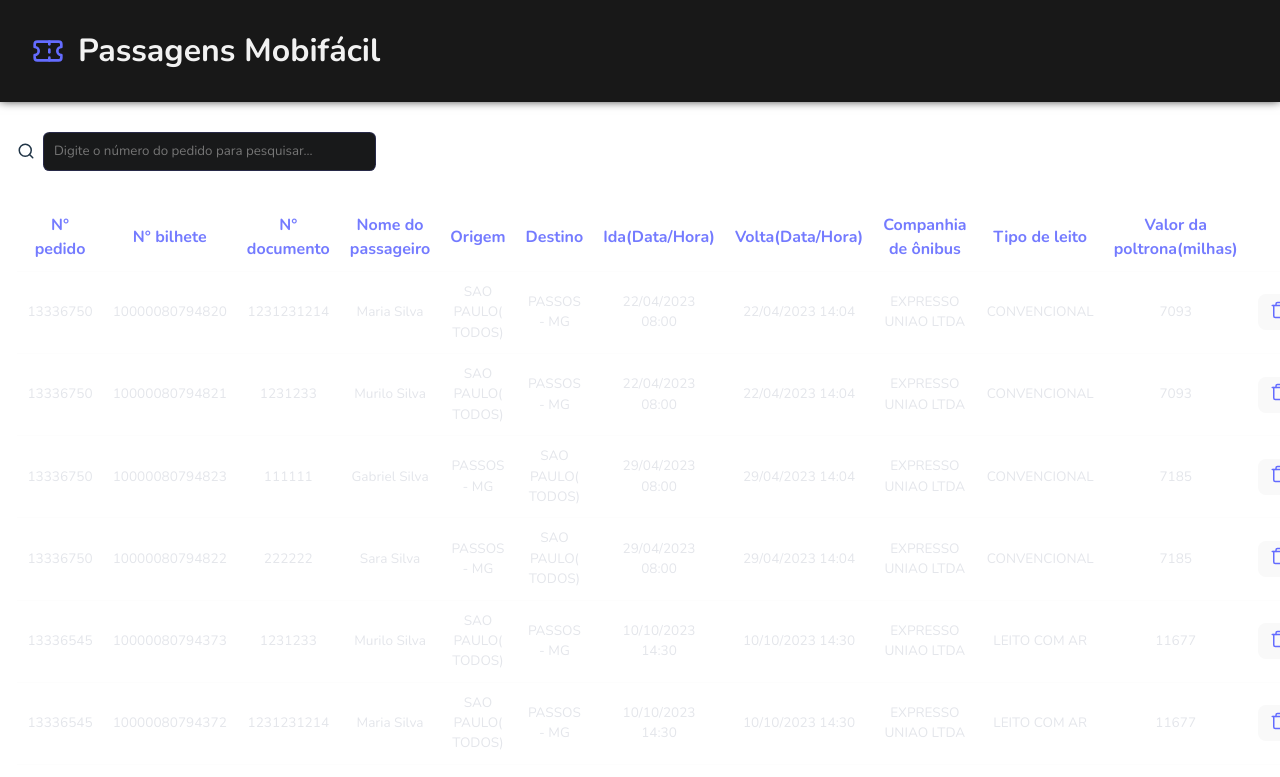
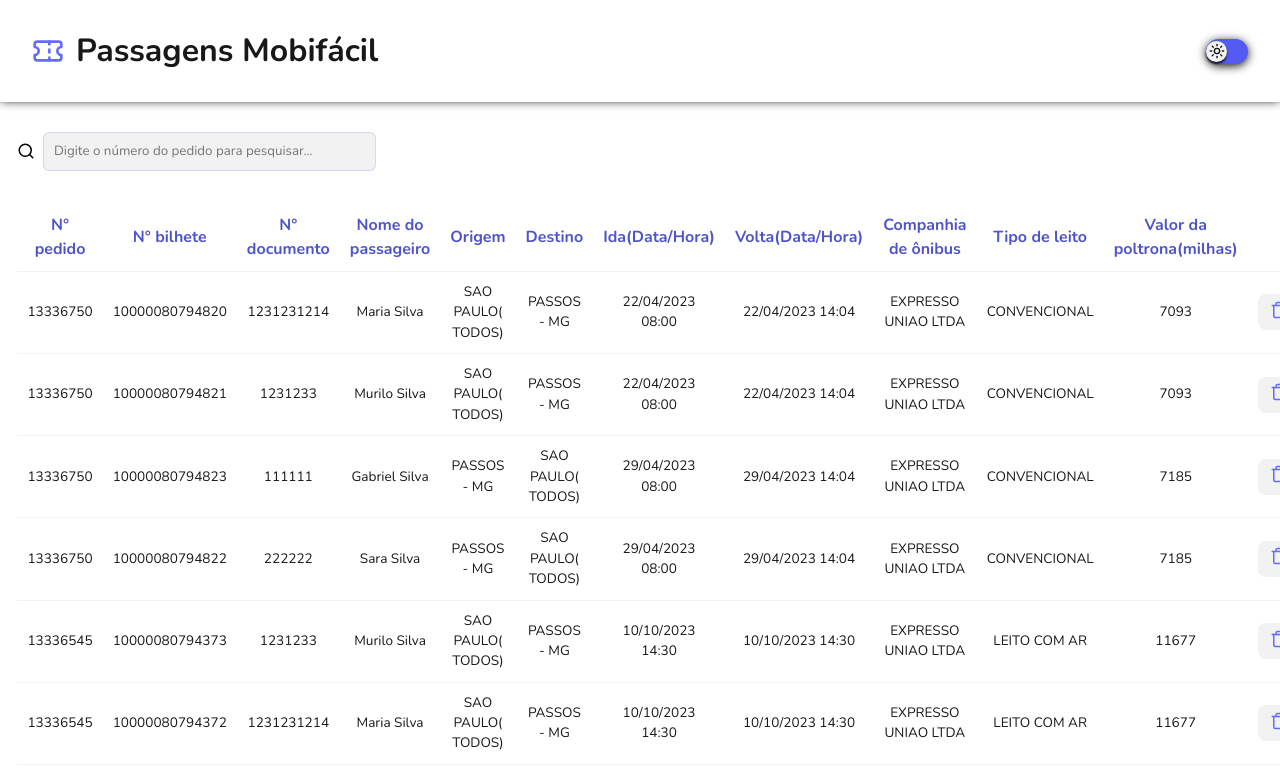
Before and after one commit to vanymartins2/passagens-mobifacil, a React (Vite) app: page / in a window 1280 px wide. Shown: the top 777 px of the page. Built offline with nearby package versions, Linux system fonts and the light colour scheme; data requests are answered from the project's data file; the HTML template or start-up script is replaced by a standard one.

Commit message:
added: css variables for dark theme implementation

```diff
--- a/package.json
+++ b/package.json
@@ -12,6 +12,7 @@
   },
   "dependencies": {
     "@radix-ui/react-alert-dialog": "^1.0.5",
+    "@radix-ui/react-switch": "^1.0.3",
     "axios": "^1.5.1",
     "json-server": "^0.17.4",
     "lucide-react": "^0.284.0",
--- a/src/components/Header.tsx
+++ b/src/components/Header.tsx
@@ -1,24 +1,36 @@
-import { Ticket } from 'lucide-react'
+import { Moon, Sun, Ticket } from 'lucide-react'
+import * as Switch from '@radix-ui/react-switch'
+import { useEffect, useState } from 'react'
 
 export function Header() {
+  const [theme, setTheme] = useState('light')
+
+  function toggleTheme() {
+    setTheme(theme === 'light' ? 'dark' : 'light')
+  }
+
+  useEffect(() => {
+    document.documentElement.setAttribute('data-theme', theme)
+  }, [theme])
+
   return (
-    <header style={styles.container}>
-      <Ticket size="32" color="#646cff" />
-      <h1 style={styles.title}>Passagens Mobifácil</h1>
+    <header id="header">
+      <div style={{ display: 'flex', alignItems: 'center', gap: 12 }}>
+        <Ticket size="32" color="#646cff" />
+        <h1 style={{ fontSize: '2rem' }}>Passagens Mobifácil</h1>
+      </div>
+
+      <div style={{ display: 'flex', alignItems: 'center' }}>
+        <Switch.Root id="switchRoot" onClick={toggleTheme}>
+          <Switch.Thumb id="switchThumb">
+            {theme === 'light' ? (
+              <Sun size={16} color="#121212" />
+            ) : (
+              <Moon size={16} color="#121212" />
+            )}
+          </Switch.Thumb>
+        </Switch.Root>
+      </div>
     </header>
   )
 }
-
-const styles = {
-  container: {
-    padding: '12px 32px',
-    display: 'flex',
-    alignItems: 'center',
-    gap: '14px',
-    backgroundColor: '#181818',
-    boxShadow: '0 -2px 10px rgba(0, 0, 0, 1)',
-  },
-  title: {
-    fontSize: '2rem',
-  },
-}
--- a/src/components/Input.tsx
+++ b/src/components/Input.tsx
@@ -14,16 +14,7 @@ export function Input({ ...rest }: InputProps) {
       }}
     >
       <Search size={18} />
-      <input
-        style={{
-          width: '25%',
-          padding: '0.6rem',
-          borderRadius: '0.4rem',
-          backgroundColor: '#18191A',
-          border: '1px solid rgba(100, 108, 255, 0.2)',
-        }}
-        {...rest}
-      />
+      <input id="input" {...rest} />
     </div>
   )
 }
--- a/src/components/List.tsx
+++ b/src/components/List.tsx
@@ -24,7 +24,7 @@ export function List({ tickets, isLoading, saveRemovedTicket }: ListProps) {
   return (
     <table cellSpacing={0} cellPadding={10} style={{ textAlign: 'center' }}>
       <tbody>
-        <tr style={styles.tableHeader}>
+        <tr id="tableHeader" style={{ fontSize: '1rem' }}>
           <th>N° pedido</th>
           <th>N° bilhete</th>
           <th>N° documento</th>
@@ -69,10 +69,3 @@ export function List({ tickets, isLoading, saveRemovedTicket }: ListProps) {
     </table>
   )
 }
-
-const styles = {
-  tableHeader: {
-    color: '#747bff',
-    fontSize: '1rem',
-  },
-}
--- a/src/components/ListItem.tsx
+++ b/src/components/ListItem.tsx
@@ -19,7 +19,7 @@ export interface ListItemProps {
 export function ListItem(props: ListItemProps) {
   return (
     <>
-      <tr style={{ color: '#e4e6eb', fontSize: '0.85rem' }}>
+      <tr id="listItemText" style={{ fontSize: '0.85rem' }}>
         <td>{props.orderId}</td>
         <td>{props.ticketNumber}</td>
         <td>{props.documentNumber}</td>
--- a/src/components/Modal.tsx
+++ b/src/components/Modal.tsx
@@ -17,26 +17,9 @@ export function Modal({ ticketId, tickets, updateList }: ModalProps) {
 
   return (
     <AlertDialog.Portal>
-      <AlertDialog.Overlay
-        style={{
-          position: 'fixed',
-          backgroundColor: '#000',
-          opacity: 0.6,
-          inset: 0,
-        }}
-      />
-      <AlertDialog.Content
-        style={{
-          position: 'fixed',
-          top: '50%',
-          left: '50%',
-          transform: 'translateX(-50%) translateY(-50%)',
-          backgroundColor: '#18191A',
-          padding: '1.5rem',
-          borderRadius: '0.5rem',
-        }}
-      >
-        <AlertDialog.Title>Cancelar Viagem</AlertDialog.Title>
+      <AlertDialog.Overlay id="modalOverlay" />
+      <AlertDialog.Content id="modalContent">
+        <AlertDialog.Title id="modalTitle">Cancelar Viagem</AlertDialog.Title>
         <AlertDialog.Description>
           Você tem certeza que deseja cancelar esta viagem?
         </AlertDialog.Description>
--- a/src/styles/index.css
+++ b/src/styles/index.css
@@ -1,12 +1,24 @@
 :root {
+  --primaryTextColor: #000000;
+  --primaryTitleColor: #181818;
+  --primaryBackgroundColor: #ffffff;
+  --primaryButtonBackgroundColor: #f2f2f2;
+  --primaryInputBackgroundColor: #f2f2f2;
+  --primaryInputTextColor: #181818;
+  --primaryBaseColor: #4f55c9;
+  --secondaryBaseColor: #646cff;
+  --listItemText: #181818;
+  --borderListColor: #f2f2f2;
+  --modalOverlayColor: #181818;
+  --modalContentBackground: #ffffff;
+  --modalTitleColor: #181818;
   font-family: Nunito, Inter, system-ui, Avenir, Helvetica, Arial, sans-serif;
   line-height: 1.5;
   font-weight: 400;
 
   color-scheme: light dark;
-  color: rgba(255, 255, 255, 0.87);
-  background-color: #121212;
-
+  color: var(--primaryTextColor);
+  background-color: var(--primaryBackgroundColor);
   font-synthesis: none;
   text-rendering: optimizeLegibility;
   -webkit-font-smoothing: antialiased;
@@ -17,6 +29,53 @@
 #root {
   width: 100%;
   margin: 0 auto;
+}
+
+#header {
+  padding: 12px 32px;
+  display: flex;
+  align-items: center;
+  justify-content: space-between;
+  gap: 14px;
+  background-color: var(--primaryBackgroundColor);
+  box-shadow: 0 -2px 10px rgba(0, 0, 0, 1);
+}
+
+#input {
+  width: 25%;
+  padding: 0.6rem;
+  border-radius: 0.4rem;
+  background-color: var(--primaryInputBackgroundColor);
+  border: 1px solid rgba(100, 108, 255, 0.2);
+}
+
+#tableHeader {
+  color: var(--primaryBaseColor);
+}
+
+#listItemText {
+  color: var(--listItemText);
+}
+
+#modalOverlay {
+  position: fixed;
+  background-color: var(--modalOverlayColor);
+  opacity: 0.6;
+  inset: 0;
+}
+
+#modalContent {
+  position: fixed;
+  top: 50%;
+  left: 50%;
+  transform: translateX(-50%) translateY(-50%);
+  background-color: var(--modalContentBackground);
+  padding: 1.5rem;
+  border-radius: 0.5rem;
+}
+
+#modalTitle {
+  color: var(--modalTitleColor);
 }
 
 #danger {
@@ -36,13 +95,34 @@
   color: #535bf2;
 }
 
-a {
-  font-weight: 500;
-  color: #646cff;
-  text-decoration: inherit;
+#switchRoot {
+  all: unset;
+  width: 42px;
+  height: 25px;
+  background-color: #535bf2;
+  border-radius: 9999px;
+  position: relative;
+  box-shadow: 0 2px 10px #121212;
 }
-a:hover {
-  color: #535bf2;
+
+#switchRoot[data-state='checked'] {
+  background-color: #181818;
+}
+
+#switchThumb {
+  display: flex;
+  justify-content: center;
+  align-items: center;
+  width: 21px;
+  height: 21px;
+  background-color: #f2f2f2;
+  transition: transform 100ms;
+  border-radius: 9999px;
+  box-shadow: 0 2px 2px #121212;
+}
+
+#switchThumb[data-state='checked'] {
+  transform: translateX(19px);
 }
 
 body {
@@ -55,17 +135,18 @@ body {
 h1 {
   font-size: 3.2em;
   line-height: 1.1;
-  color: #f2f2f2;
+  color: var(--primaryTitleColor);
 }
 
 th,
 td {
-  border-bottom: 1px solid rgba(242, 242, 242, 0.2);
+  border-bottom: 1px solid var(--borderListColor);
 }
 
 input {
   border: none;
   font-family: Nunito, Inter, system-ui, Avenir, Helvetica, Arial, sans-serif;
+  color: var(--primaryInputTextColor);
 }
 
 input:focus,
@@ -81,7 +162,8 @@ button {
   font-size: 1em;
   font-weight: 500;
   font-family: inherit;
-  background-color: #222222;
+  color: var(--primaryTextColor);
+  background-color: var(--primaryButtonBackgroundColor);
   cursor: pointer;
   transition: border-color 0.25s;
   outline: none;
@@ -94,15 +176,17 @@ button:focus-visible {
   box-shadow: 0 2px 10px #121212;
 }
 
-@media (prefers-color-scheme: light) {
-  :root {
-    color: #213547;
-    background-color: #ffffff;
-  }
-  a:hover {
-    color: #747bff;
-  }
-  button {
-    background-color: #f9f9f9;
-  }
+html[data-theme='dark'] {
+  --primaryTextColor: rgba(255, 255, 255, 0.87);
+  --primaryTitleColor: #f2f2f2;
+  --primaryBackgroundColor: #121212;
+  --primaryButtonBackgroundColor: #222222;
+  --primaryInputBackgroundColor: #18191a;
+  --primaryBaseColor: #646cff;
+  --secondaryBaseColor: #535bf2;
+  --listItemText: #e4e6eb;
+  --borderListColor: rgba(242, 242, 242, 0.2);
+  --modalOverColor: #000000;
+  --modalContentBackground: #18191a;
+  --modalTitleColor: #f2f2f2;
 }
```
Also changed, not shown: 1 other file (tests, documents, lock files or other folders).
